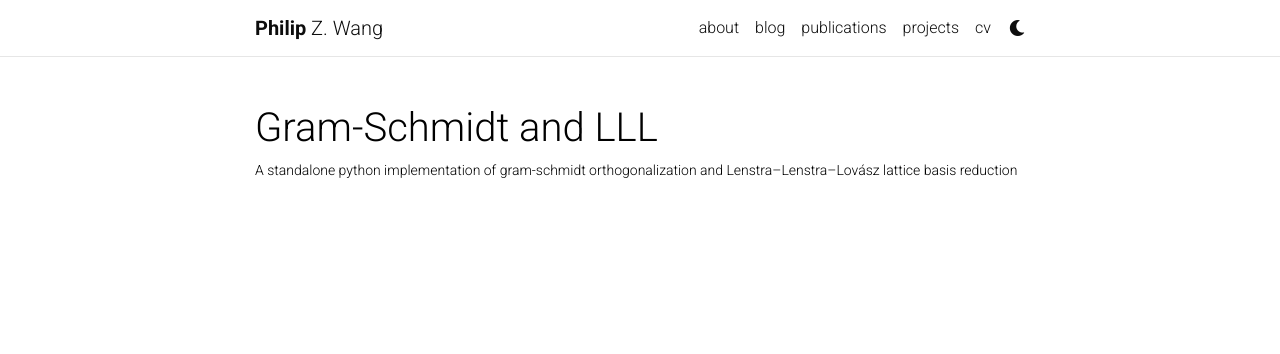
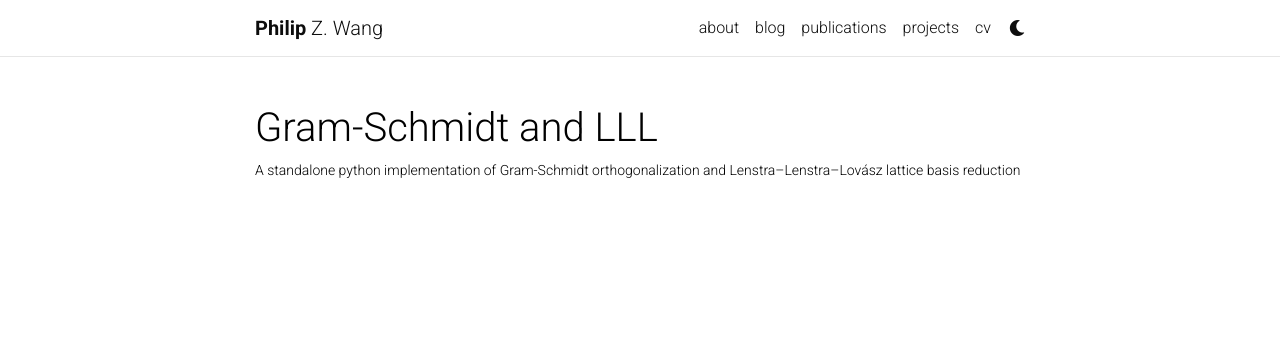
Before and after one commit to pwang00/pwang00.github.io, a Jekyll site: the page built from _projects/2_project.md, in a window 1280 px wide. Shown: the top 354 px of the page. Built offline with Jekyll 4.4.1, drawn with Linux system fonts in a browser that asks for light colours; comment, search, counter and statistics services are not loaded; a style sheet for code colours, icons or effects is not loaded.

```diff
--- a/_projects/2_project.md
+++ b/_projects/2_project.md
@@ -1,7 +1,7 @@
 ---
 layout: page
 title: Gram-Schmidt and LLL
-description: A standalone python implementation of gram-schmidt orthogonalization and Lenstra–Lenstra–Lovász lattice basis reduction
+description: A standalone python implementation of Gram-Schmidt orthogonalization and Lenstra–Lenstra–Lovász lattice basis reduction
 img: assets/img/lattice_reduction.png
 redirect: https://github.com/pwang00/Gram-Schmidt-LLL
 importance: 2
```
